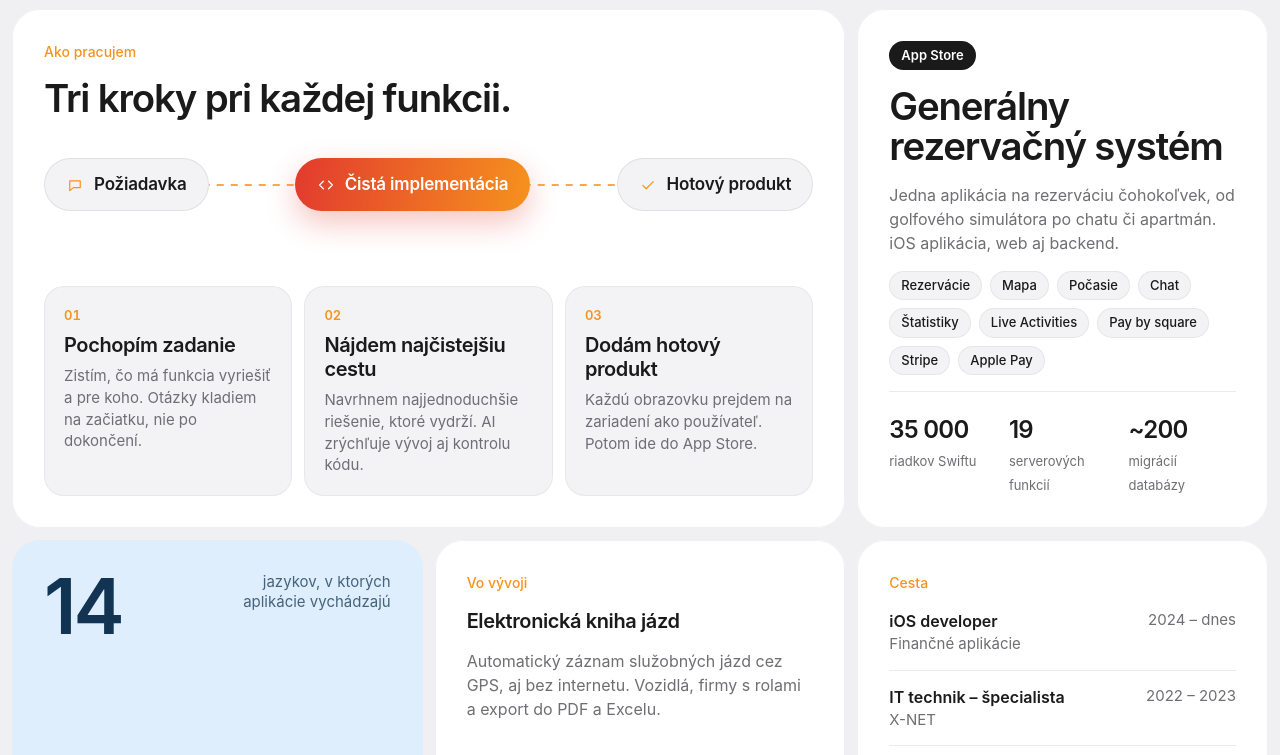
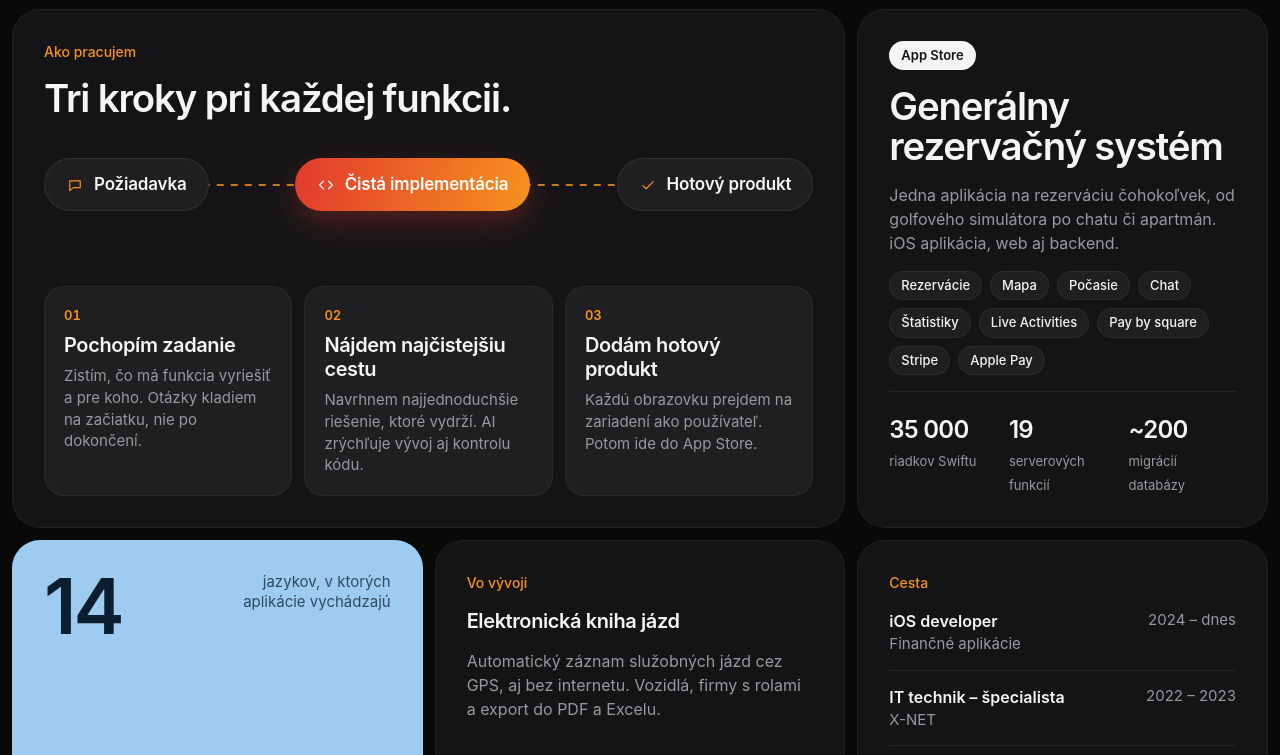
Before and after one commit to Tim-engineer/tim-engineer.github.io, a plain HTML site: page index.html in a window 1280 px wide. Shown: the part 641-1396 px from the top of the page. Drawn offline with Linux system fonts and the light colour scheme.

Commit message:
Dark appearance only
Co-Authored-By: Claude Fable 5.2 <noreply@anthropic.com>

```diff
--- a/index.html
+++ b/index.html
@@ -1,13 +1,13 @@
 <!DOCTYPE html>
-<html lang="sk">
+<html lang="sk" data-theme="dark">
 <head>
   <meta charset="UTF-8">
   <meta name="viewport" content="width=device-width, initial-scale=1.0">
   <script>document.documentElement.classList.add("js")</script>
   <title>Timotej Matlák | iOS developer</title>
   <meta name="description" content="iOS developer zo Slovenska. Od požiadavky čistou implementáciou k hotovému produktu: finančné aplikácie, vlastný rezervačný systém a ďalšie projekty.">
-  <meta name="theme-color" content="#f0f0f2" media="(prefers-color-scheme: light)">
-  <meta name="theme-color" content="#09090a" media="(prefers-color-scheme: dark)">
+  <meta name="theme-color" content="#09090a">
+  <meta name="color-scheme" content="dark">
   <link rel="stylesheet" href="style.css?v=13">
 </head>
 <body>
```
